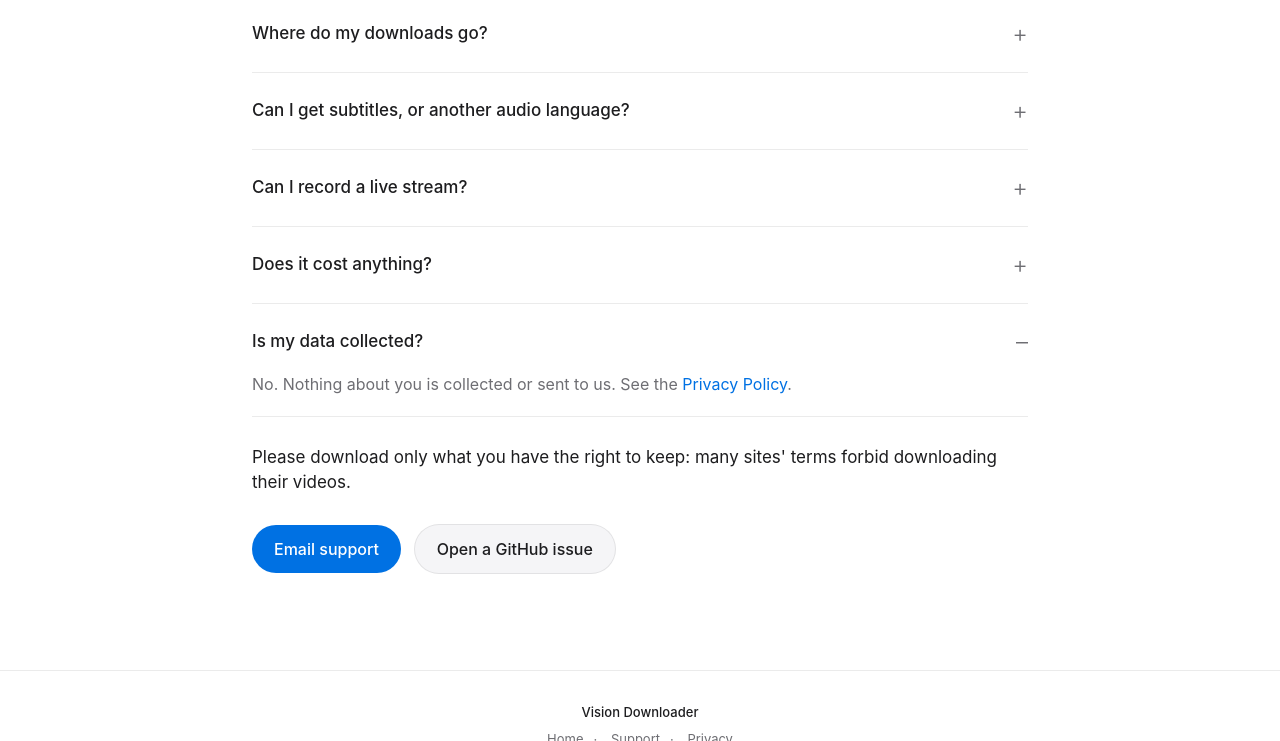
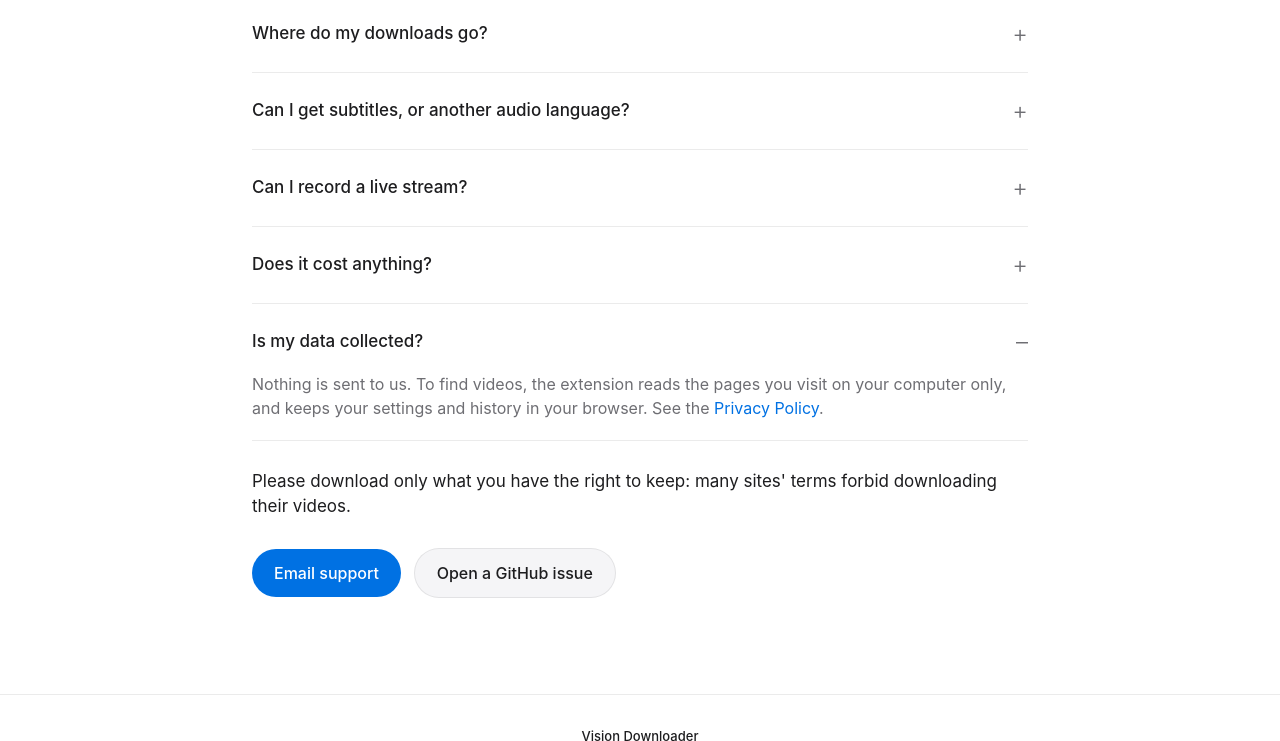
Before and after one commit to Meshy-SC/VisionDownloader-Support, a plain HTML site: page support.html in a window 1280 px wide. Both pictures are taken after a click on the heading "Is my data collected?". Shown: the part 1164-1905 px from the top of the page. Drawn offline with Linux system fonts and the light colour scheme.

Commit message:
Home and FAQ: say what the privacy policy now says
"It doesn't collect any" and "Nothing about you is collected" were true
of what is sent, but the policy of October 19 — and the store's own
"handles the following" disclosures — describe what the extension reads
on the computer to find videos. Both pages now say the same: it stays on
your computer, and nothing is sent to us.

Co-Authored-By: Claude Opus 5.5 <noreply@anthropic.com>

```diff
--- a/support.html
+++ b/support.html
@@ -126,7 +126,8 @@
       <details>
         <summary>Is my data collected?</summary>
         <p>
-          No. Nothing about you is collected or sent to us. See the
+          Nothing is sent to us. To find videos, the extension reads the pages you visit on your
+          computer only, and keeps your settings and history in your browser. See the
           <a href="privacy.html">Privacy Policy</a>.
         </p>
       </details>
```
Also changed, not shown: index.html (+1 -1 lines).
